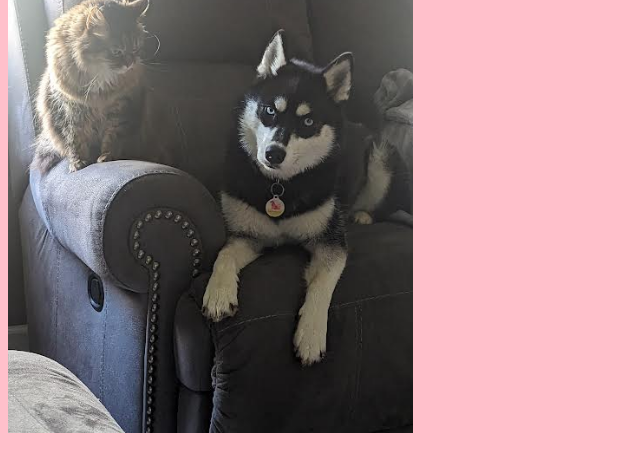
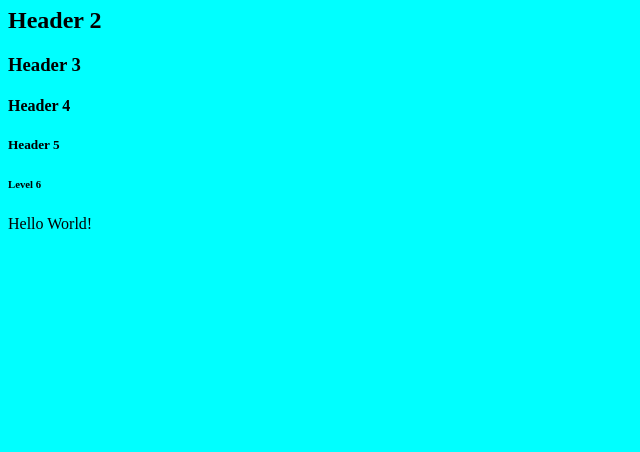
Before and after one commit to Ms-Heft-s-Classroom/first-website-HeftTest, a plain HTML site: page index.html in a window 1280 px wide. Shown: the part 73-525 px from the top of the page, without its empty margins (0-640 px from the left). Drawn offline with Linux system fonts and the light colour scheme.

```diff
--- a/index.html
+++ b/index.html
@@ -5,8 +5,7 @@
 
     </head>
 
-    <body style="background-color: pink;">
-          <img class="right" src="images/stevie.png" alt="Huskey and Fat Cat" />
+    <body style="background-color: aqua;">
         <h1>Header 1</h1>
         <h2>Header 2 </h2>
         <h3>Header 3 </h3>
```
